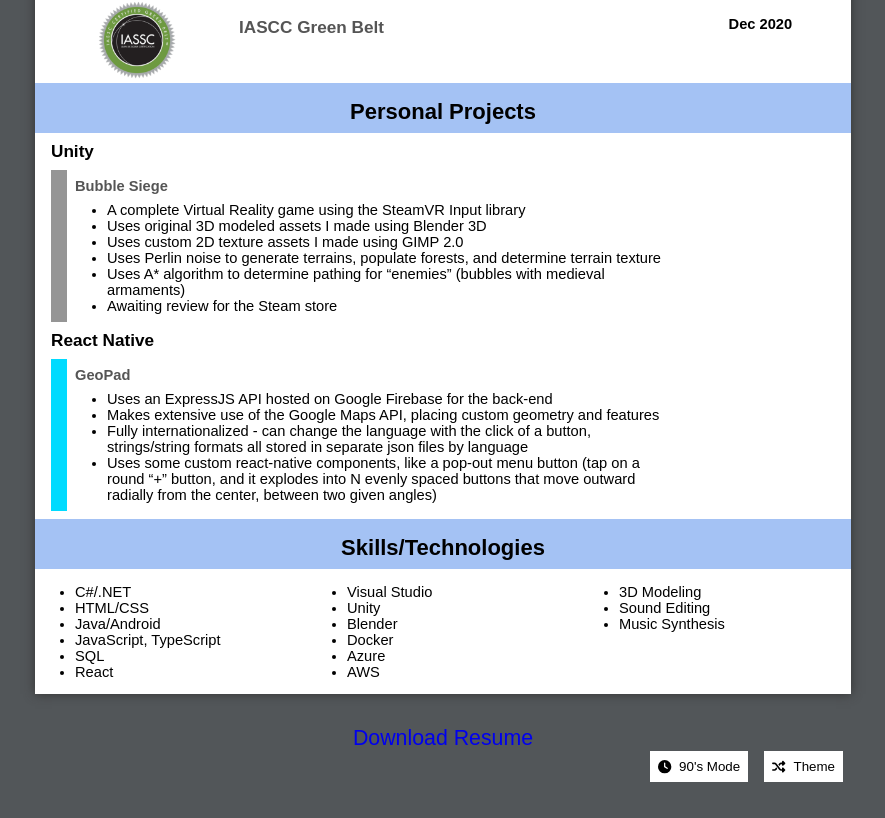
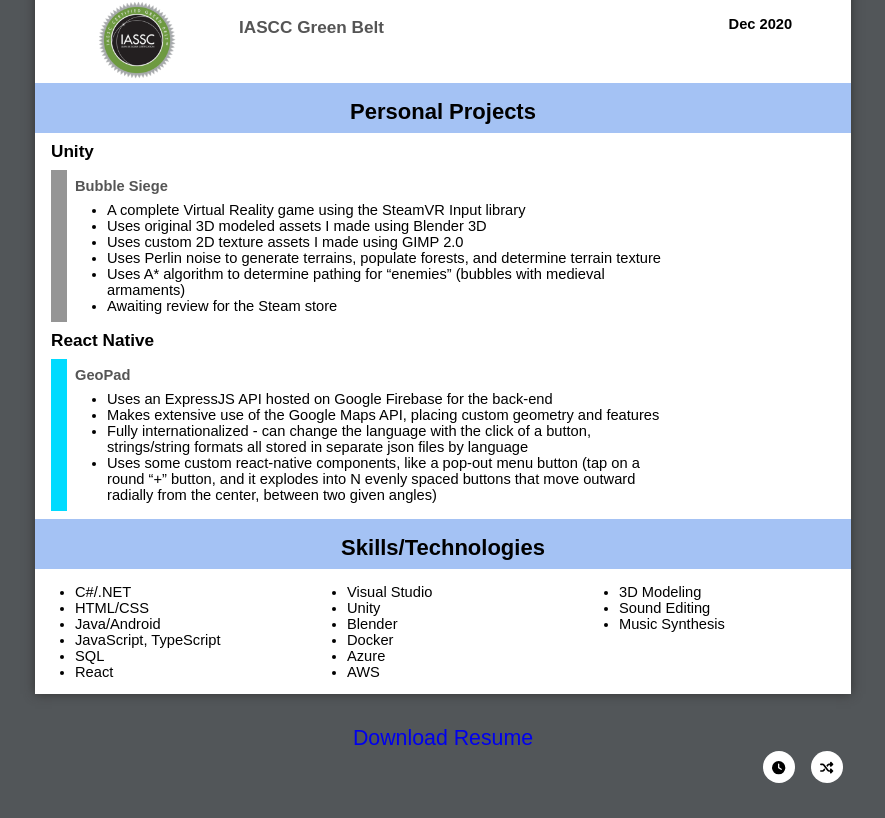
Before and after one commit to AndroidDoctorr/my-site-test, a React (Create React App) app: page / in a window 1280 px wide. Shown: the part 2026-2844 px from the top of the page, without its empty margins (197-1082 px from the left). Built offline with nearby package versions, Linux system fonts and the light colour scheme.

Commit message:
animated theme buttons

```diff
--- a/src/components/Footer.js
+++ b/src/components/Footer.js
@@ -16,11 +16,11 @@
             <div className='footer-buttons'>
                 <button onClick={() => ToggleNinetiesMode()}>
                     <FontAwesomeIcon icon={faClock} />
-                    {"90's Mode"}
+                    <span>{"90's Mode"}</span>
                 </button>
                 <button onClick={() => ChangeTheme()}>
                     <FontAwesomeIcon icon={faRandom} />
-                    {"Theme"}
+                    <span>{"Theme"}</span>
                 </button>
             </div>
         </div>
--- a/src/styles/modules/footer.sass
+++ b/src/styles/modules/footer.sass
@@ -6,11 +6,23 @@
         text-align: right
         button
             background-color: white
-            padding: 0.5rem
+            margin: 0 0.5rem
             border: none
-            margin: 0 0.5rem
+            border-radius: 1rem
+            padding: 0.575rem
+            max-width: 2rem
+            height: 2rem
+            transition: 100ms ease-in-out
+            overflow: hidden
             svg
                 margin-right: 0.5rem
+            span
+                color: rgba(0, 0, 0, 0)
+            &:hover
+                max-width: 10rem
+                transition: 100ms ease-in-out
+                span
+                    color: black
     a
         text-decoration: none
         font-size: 16pt
```
